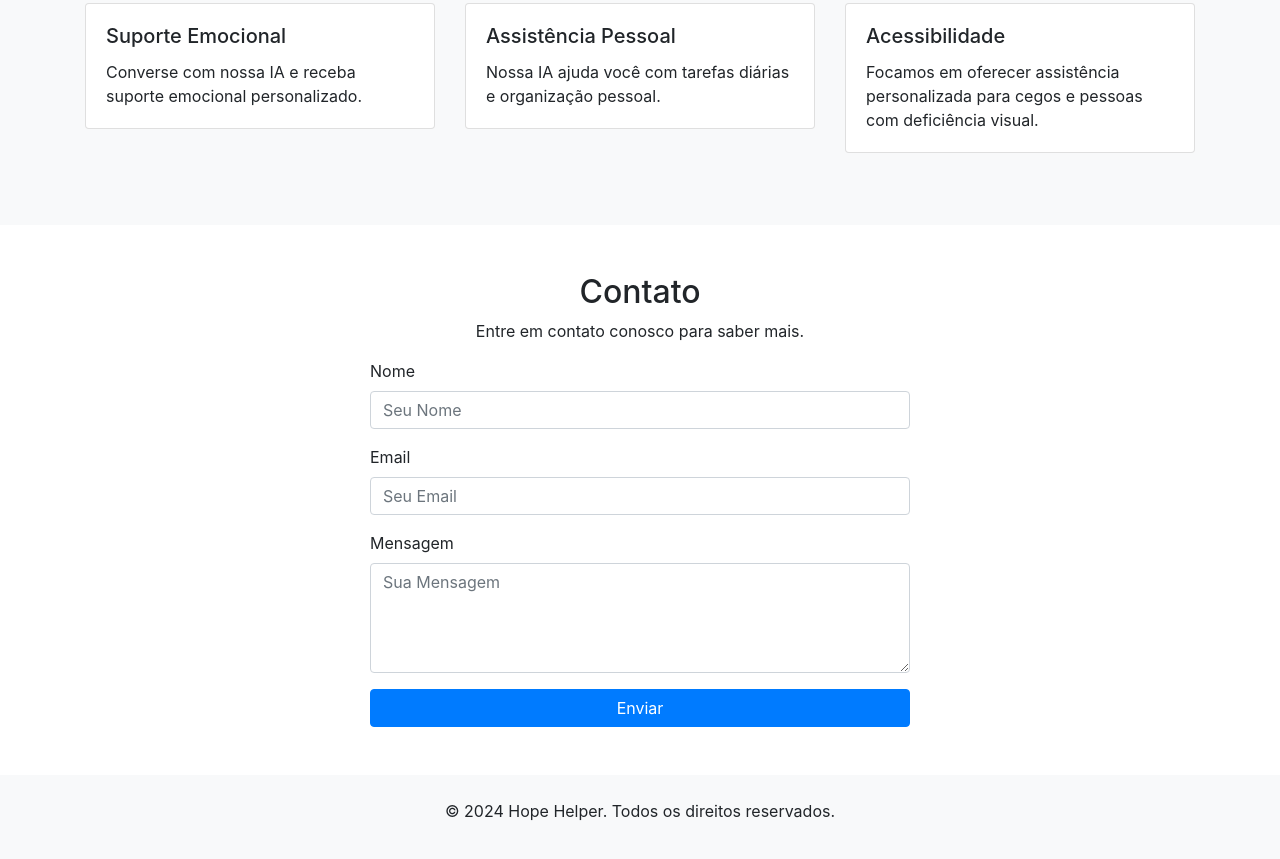
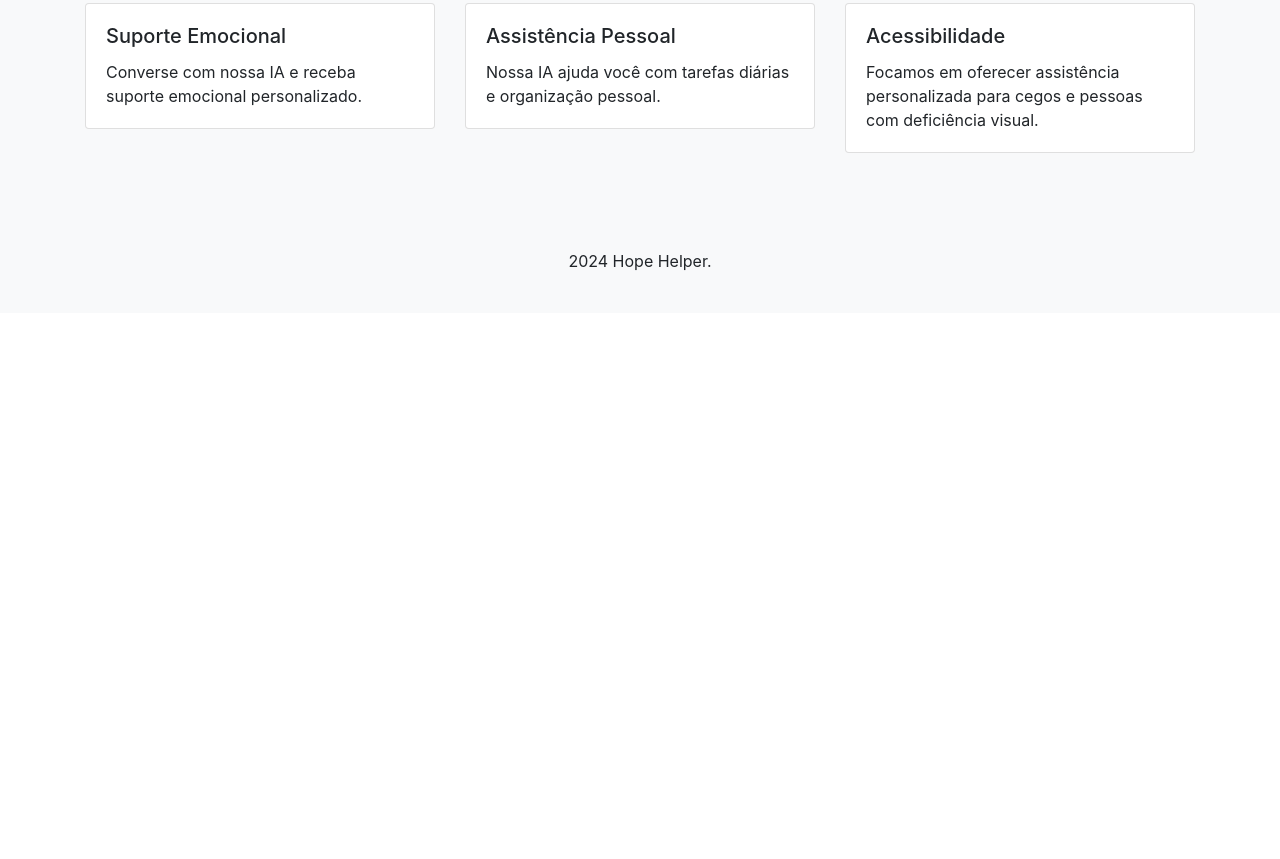
Before and after one commit to FakeDoVander/Hope-Helper-Site, a plain HTML site: page index.html in a window 1280 px wide. Shown: the part 683-1542 px from the top of the page. After the commit the page ends 996 px from the top, so only its background shows below. Drawn offline with nearby package versions, Linux system fonts and the light colour scheme.

Commit message:
Update index.html

```diff
--- a/index.html
+++ b/index.html
@@ -79,37 +79,10 @@
     </div>
   </section>
 
-  <!-- Contact Section -->
-  <section id="contact" class="py-5">
-    <div class="container">
-      <h2 class="text-center">Contato</h2>
-      <p class="text-center">Entre em contato conosco para saber mais.</p>
-      <div class="row">
-        <div class="col-md-6 mx-auto">
-          <form>
-            <div class="form-group">
-              <label for="name">Nome</label>
-              <input type="text" class="form-control" id="name" placeholder="Seu Nome">
-            </div>
-            <div class="form-group">
-              <label for="email">Email</label>
-              <input type="email" class="form-control" id="email" placeholder="Seu Email">
-            </div>
-            <div class="form-group">
-              <label for="message">Mensagem</label>
-              <textarea class="form-control" id="message" rows="4" placeholder="Sua Mensagem"></textarea>
-            </div>
-            <button type="submit" class="btn btn-primary btn-block">Enviar</button>
-          </form>
-        </div>
-      </div>
-    </div>
-  </section>
-
   <!-- Footer -->
   <footer class="bg-light py-4">
     <div class="container text-center">
-      <p>&copy; 2024 Hope Helper. Todos os direitos reservados.</p>
+      <p>2024 Hope Helper.</p>
     </div>
   </footer>
 
```
